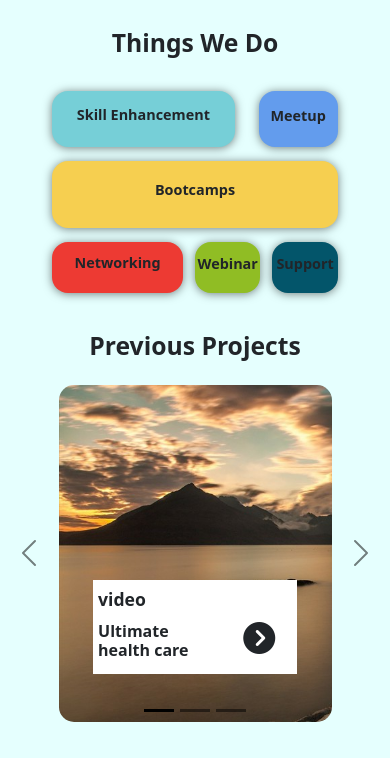
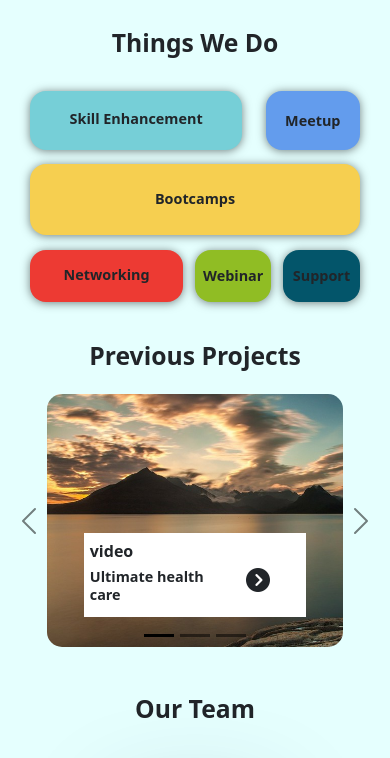
Before and after one commit to mzn38/TinkerHub-SIAS-Website, a plain HTML site: page index.html in a window 390 px wide. Shown: the part 585-1343 px from the top of the page. Drawn offline with nearby package versions, Linux system fonts and the light colour scheme.

Commit message:
Add files via upload

```diff
--- a/styles.css
+++ b/styles.css
@@ -151,7 +151,7 @@ html{
     font-weight: 700;
 }
 .things-we-do{
-    padding: 1% 20%;
+    padding: 1% 19%;
 }
 .things-skill{
     background-color: #76cfd7;
@@ -191,10 +191,12 @@ html{
         padding:5%;
     }
     p{
-        top: 15%;
+        top: 18% !important;
     }
     .things-we-do{
-        padding: 2% 11%;
+        padding: 2% 5%;
+    }
+    .things-support{
     }
 }
 
@@ -211,7 +213,7 @@ html{
     font-weight: 700;
 }
 .crsl{
-    padding: 4% 15%;
+    padding: 4% 12%;
 }
 .project{
     text-align: left;
@@ -232,7 +234,7 @@ html{
     padding: 2%;
 }
 .project-slide p{
-    font-size: 1.1rem;
+    font-size: 1rem;
     font-weight: 700;
 }
 .project-slide i{
@@ -244,20 +246,20 @@ html{
 
 @media (max-width:800px) {
     .project{
-        height: 40vh !important;
+        height: 30vh !important;
     }
     .project-slide p{
-        margin-bottom:10px;
+        margin-bottom:5px;
     }
     .project-slide{
-        top: 58% !important;
+        top: 55%;
 
     }
     .project-slide h3{
-        font-size: 1rem !important;
+        font-size: 0.9rem !important;
     }
     .project-slide i{
-        font-size: 2rem !important;
+        font-size: 1.5rem !important;
     }
 }
 
```
